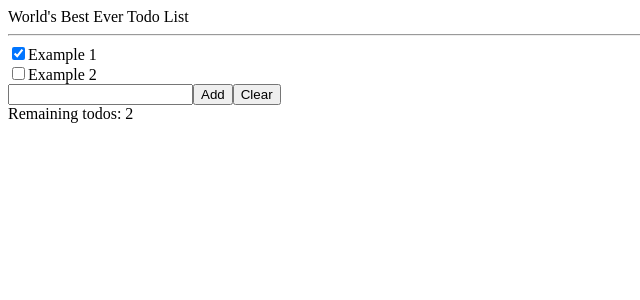
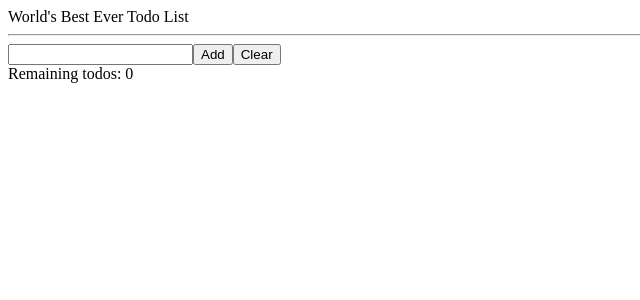
Before and after one commit to 44jovi/react-js, a React (Create React App) app in the folder example-project-basic/: page / in a window 1280 px wide. Shown: the top 300 px of the page, without its empty margins (0-640 px from the left). Built offline with nearby package versions, Linux system fonts and the light colour scheme.

Commit message:
feat(App): add useEffect functions to add todos to list and local storage

```diff
--- a/example-project-basic/src/App.js
+++ b/example-project-basic/src/App.js
@@ -1,15 +1,26 @@
-import { useState, useRef } from "react";
+import { useState, useRef, useEffect } from "react";
 import TodoList from "./TodoList";
 import { v4 as uuidv4 } from "uuid";
 
+const LOCAL_STORAGE_KEY = "todoApp.todos";
+
 function App() {
   // Object destructuring
-  const [todos, setTodos] = useState([
-    { id: 1, name: "Example 1", done: true },
-    { id: 2, name: "Example 2", done: false },
-  ]);
+  const [todos, setTodos] = useState([]);
 
   const todoName = useRef();
+
+  // Empty dependencies array -> only run once when app is launched
+  useEffect(() => {
+    const savedTodos = JSON.parse(localStorage.getItem(LOCAL_STORAGE_KEY));
+    console.log("Local Storage Key: " + LOCAL_STORAGE_KEY);
+    console.log("savedTodos: " + savedTodos);
+    if (savedTodos) setTodos(savedTodos);
+  }, []);
+
+  useEffect(() => {
+    localStorage.setItem(LOCAL_STORAGE_KEY, JSON.stringify(todos));
+  }, [todos]);
 
   function addTodo(event) {
     const name = todoName.current.value;
@@ -17,7 +28,7 @@ function App() {
     if (name === "") return;
 
     setTodos((previousTodos) => {
-      return [...previousTodos, { id: uuidv4(), name: name, done: true }];
+      return [...previousTodos, { id: uuidv4(), name: name, done: false }];
     });
 
     // Reset input box to empty
```
